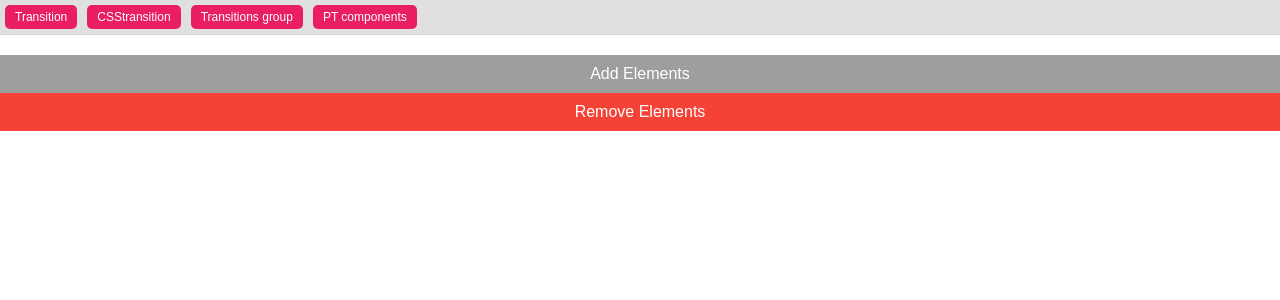
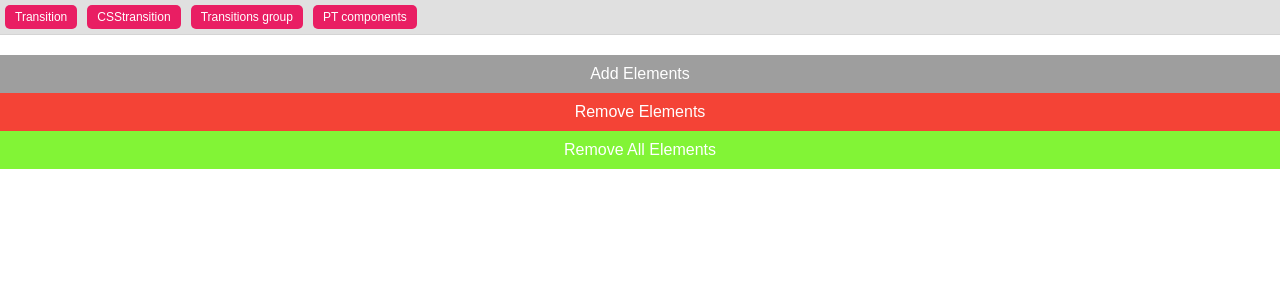
Before and after one commit to VinaykUmesh/StudyingReactJs, a React (Create React App) app in the folder React/03_transitions/: page /tgroup in a window 1280 px wide. Shown: the top 300 px of the page. Built offline with nearby package versions, Linux system fonts and the light colour scheme.

Commit message:
Adding remove all Button in transition group

```diff
--- a/React/03_transitions/src/components/tgroup.js
+++ b/React/03_transitions/src/components/tgroup.js
@@ -38,6 +38,13 @@ class Slide extends Component{
         })
     }
 
+    removeAll(){
+        let newArray = this.state.items.slice(0,0);
+        this.setState({
+            items:newArray
+        })
+    }
+
     render(){
         return(
             <div>
@@ -52,6 +59,7 @@ class Slide extends Component{
                 <div className="btns">
                     <div className="btn-add" onClick={()=> this.generateNumber()}>Add Elements</div>
                     <div className="btn-remove" onClick={()=> this.removeNumber()}>Remove Elements</div>
+                    <div className="btn-removeAll" onClick={()=> this.removeAll()}>Remove All Elements</div>
                 </div>
             </div>
         )
--- a/React/03_transitions/src/css/App.css
+++ b/React/03_transitions/src/css/App.css
@@ -45,6 +45,12 @@
 }
 .btn-remove {
     background: #F44336;
+}
+.btn-removeAll {
+  background: rgb(130, 244, 54);
+  color: #FFf;
+  text-align: center;
+  padding: 10px;
 }
 
 .anim_index {
```
